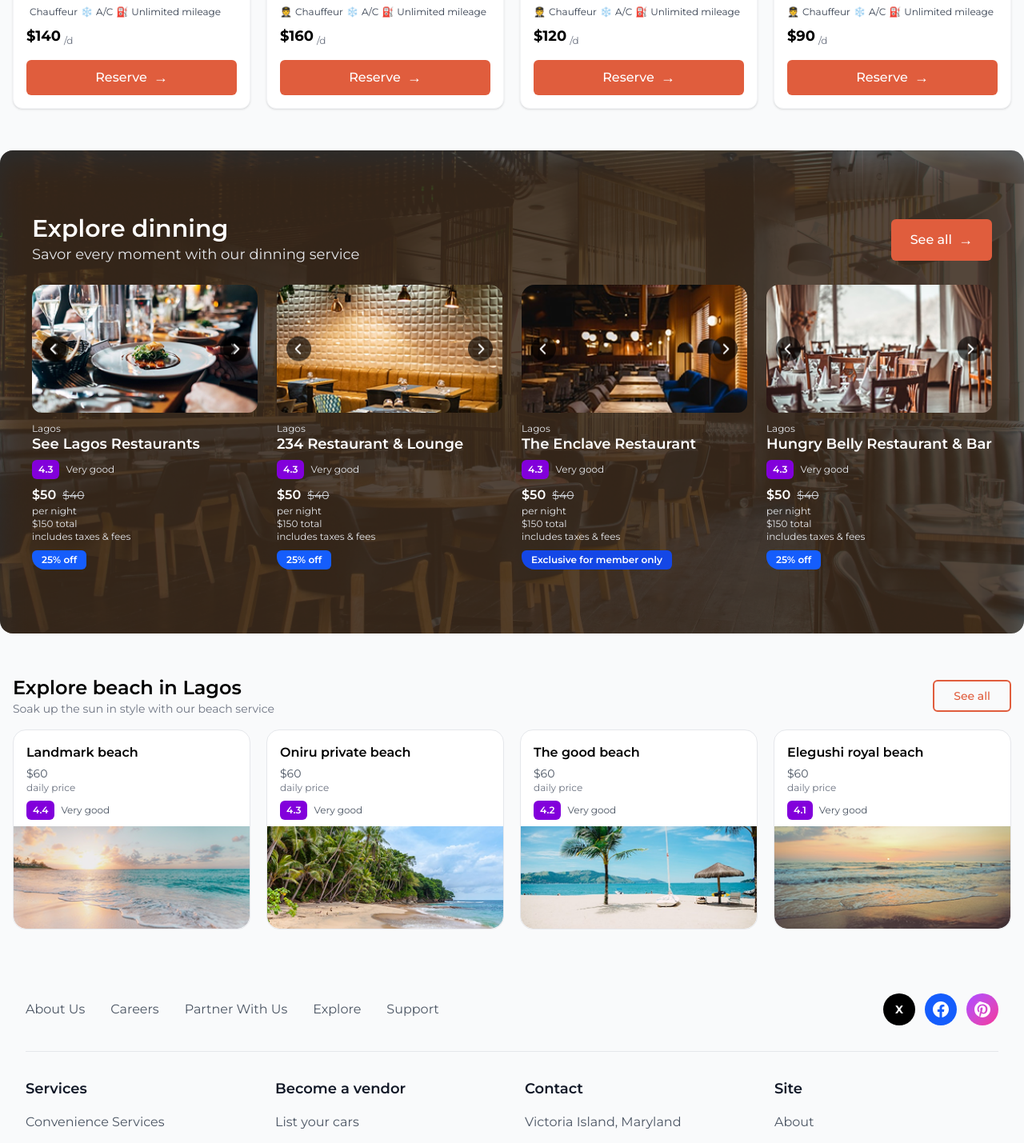
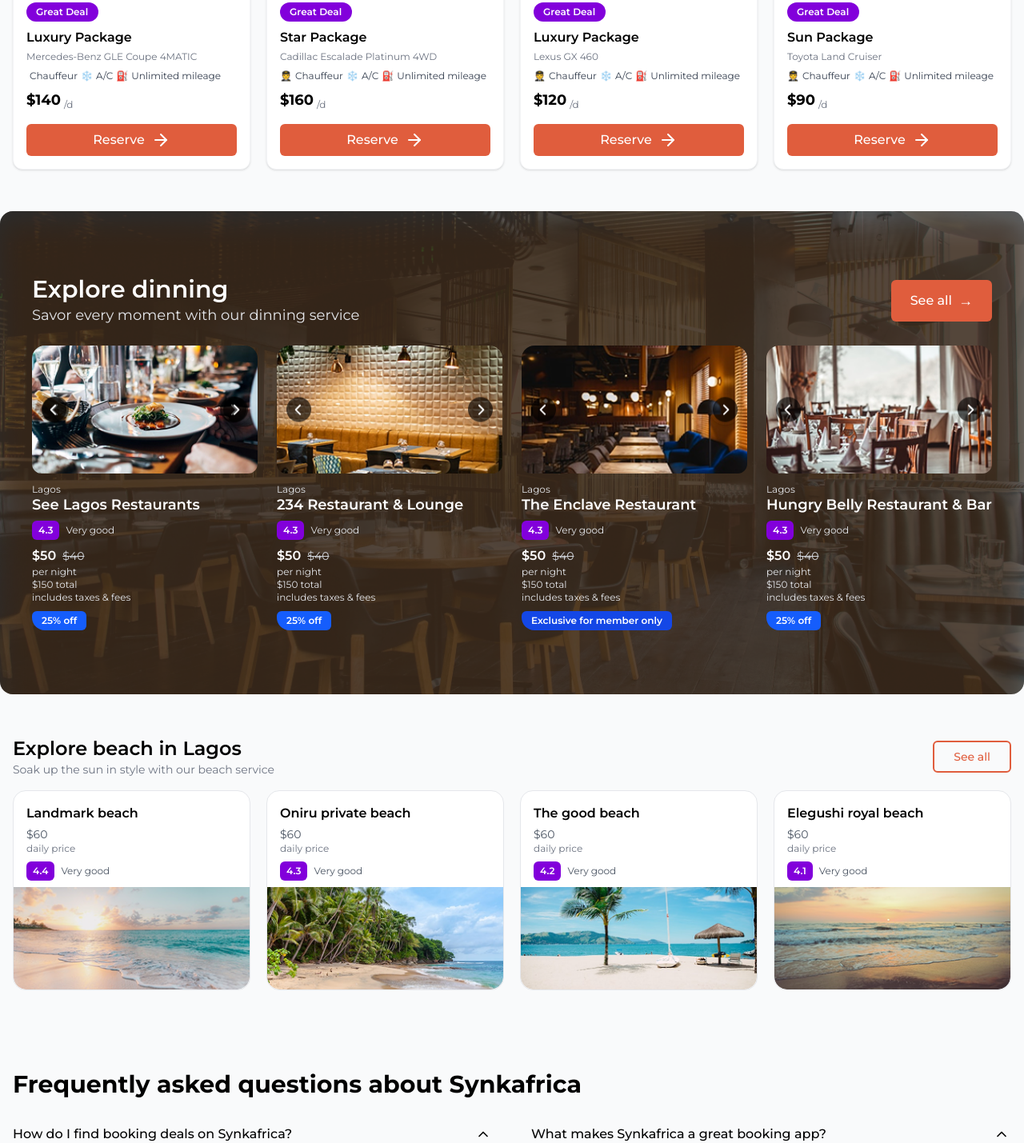
Before and after one commit to Synkafrica-Limited/synkafrica-web_frontend, a Next.js app: page / in a window 1280 px wide. Shown: the part 1368-2797 px from the top of the page at 80% size. Built offline with nearby package versions, Linux system fonts and the light colour scheme.

Commit message:
add faqs page

```diff
--- a/src/app/(main)/page.jsx
+++ b/src/app/(main)/page.jsx
@@ -4,6 +4,7 @@ import BecomeVendorSection from '../customer_landingpage/Become_a_vendorSection'
 import ExploreCarsSection from '../customer_landingpage/Explore_cars';
 import ExploreDiningSection from '../customer_landingpage/Explore_dining';
 import ExploreBeachSection from '../customer_landingpage/Expore_beaches';
+import FaqSection from '../customer_landingpage/Faqs';
 
 export default function HomePage() {
   return (
@@ -15,6 +16,7 @@ export default function HomePage() {
         <ExploreCarsSection />
         <ExploreDiningSection />
         <ExploreBeachSection/>
+        <FaqSection/>
       </div>
     </main>
   );
--- a/src/app/customer_landingpage/Become_a_vendorSection.jsx
+++ b/src/app/customer_landingpage/Become_a_vendorSection.jsx
@@ -3,16 +3,17 @@ import React from "react";
 
 export default function BecomeVendorSection() {
   return (
-    <section className="max-w-7xl mx-auto px-4 py-8">
-      <div className="relative rounded-2xl overflow-hidden md:h-56 flex items-center bg-gradient-to-tr from-blue-200 via-white to-orange-100">
+    <section className="max-w-7xl mx-auto px-4 py-6">
+      <div className="relative rounded-2xl overflow-hidden h-72 md:h-80 flex items-center bg-gradient-to-tr from-blue-200 via-white to-orange-100">
+
         {/* Background image or illustration */}
         <img
           src="/images/banner_1.png" // Replace with your actual image path
           alt="Abstract"
-          className="absolute right-0 top-0 h-55 w-full object-cover"
+          className="absolute right-0 top-0 h-full w-full object-cover"
         />
         {/* Card */}
-        <div className="relative z-10 bg-primary-500 text-white rounded-lg p-6 w-[250px]] ml-6 shadow-lg">
+        <div className="relative z-10 bg-primary-500 justify-center text-white rounded-lg p-8 h-[200px]] w-[250px]] ml-6 shadow-lg">
           <div className="font-semibold text-lg mb-1">Become a vendor</div>
           <div className="text-white text-sm mb-4 opacity-90">
             Create & list your product, and earn with Synkafrica.
--- a/src/app/customer_landingpage/Explore_cars.jsx
+++ b/src/app/customer_landingpage/Explore_cars.jsx
@@ -1,5 +1,6 @@
 import React from "react";
-import Button from "../../components/ui/buttons"; // Adjust the import path if needed
+import Button from "../../components/ui/buttons";
+import { ArrowRight } from 'lucide-react';
 
 const cars = [
 	{
@@ -116,11 +117,10 @@ export default function ExploreCarsSection() {
 							</div>
 							<Button
 								variant="filled"
+								icon={<ArrowRight />}
 								size="md"
 								className="w-full mb-4"
-							>
-								Reserve <span className="ml-2 text-lg">→</span>
-							</Button>
+							>Reserve</Button>
 						</div>
 					</div>
 				))}
--- /dev/null
+++ b/src/app/customer_landingpage/Faqs.jsx
@@ -0,0 +1,82 @@
+"use client";
+
+import React, { useState } from "react";
+import { ChevronDown, ChevronUp } from "lucide-react"; // Ensure you have lucide-react installed
+
+
+const faqs = [
+  {
+    question: "How do I find booking deals on Synkafrica?",
+    answer:
+      "Simply use one of our booking simplified search engine to scan for deal gathered from different businesses. Synkafrica search results pages have loads of filter options to assist you find deals suitable for you.",
+  },
+  {
+    question: "What makes Synkafrica a great booking app?",
+    answer:
+      "On the Synkafrica app you’ll find various great booking offers found on the website and much more. Plus you get notifications directly to your phone. The Synkafrica app is much more than just booking app.",
+  },
+  {
+    question: "How do I use Synkafrica to manage my bookings",
+    answer:
+      "Synkafrica  create a booking option in the menu section, you’ll get information about your completed bookings, and your future bookings already made. You can also make changes or cancel bookings.",
+  },
+  {
+    question: "How do I use Synkafrica to manage my convenience services?",
+    answer: "",
+  },
+];
+
+function FaqItem({ question, answer, open, onClick }) {
+  return (
+    <div className="border-b border-gray-300 pb-4 mb-4">
+      <button
+        className="flex justify-between items-center w-full text-left focus:outline-none"
+        onClick={onClick}
+      >
+        <span className="text-md font-medium">{question}</span>
+        <span className="w-6 h-6 flex items-center justify-center">
+          {open ? (
+            <ChevronUp className="w-5 h-5" />
+          ) : (
+            <ChevronDown className="w-5 h-5" />
+          )}
+        </span>
+      </button>
+      {open && answer && (
+        <div className="mt-2 text-gray-700 text-base">{answer}</div>
+      )}
+    </div>
+  );
+}
+
+export default function FaqSection() {
+  const [openIndexes, setOpenIndexes] = useState([0, 1, 2]);
+
+  const handleToggle = (idx) => {
+    setOpenIndexes((prev) =>
+      prev.includes(idx)
+        ? prev.filter((i) => i !== idx)
+        : [...prev, idx]
+    );
+  };
+
+  return (
+    <section className="max-w-7xl mx-auto px-4 py-12">
+      <h2 className="text-3xl font-bold mb-8">
+        Frequently asked questions about Synkafrica
+      </h2>
+      <div className="grid grid-cols-1 md:grid-cols-2 gap-x-12">
+        {faqs.map((faq, idx) => (
+          <div key={idx}>
+            <FaqItem
+              question={faq.question}
+              answer={faq.answer}
+              open={openIndexes.includes(idx)}
+              onClick={() => handleToggle(idx)}
+            />
+          </div>
+        ))}
+      </div>
+    </section>
+  );
+}
--- a/src/components/ui/buttons.jsx
+++ b/src/components/ui/buttons.jsx
@@ -1,11 +1,14 @@
 // src/components/ui/Button.jsx
 import React from 'react'
+// Example: import { ArrowRight } from 'lucide-react' or import { FaArrowRight } from 'react-icons/fa'
 
 /**
- * @param {'filled'|'outline'} variant
+ * @param {'filled'|'outline'|'icon'} variant
  * @param {'sm'|'md'|'lg'}        size
  * @param {boolean}               disabled
  * @param {React.ReactNode}       children
+ * @param {React.ReactNode}       icon
+ * @param {'left'|'right'}        iconPosition
  * @param {string}                className  extra classes
  * @param {object}                props
  */
@@ -14,6 +17,8 @@ export default function Button({
   size = "md",
   disabled = false,
   children,
+  icon,
+  iconPosition = "right",
   className = "",
   ...props
 }) {
@@ -30,21 +35,35 @@ export default function Button({
 
   const variants = {
     filled: [
-      // default
       "bg-primary-500 text-white",
-      // hover & active
       "hover:bg-primary-400 active:bg-primary-600",
-      // disabled
       "disabled:bg-primary-200 disabled:text-white disabled:cursor-not-allowed",
     ].join(" "),
     outline: [
-      // default
       "border-2 border-primary-500 text-primary-500 bg-transparent",
-      // hover & active
       "hover:bg-primary-50 active:bg-primary-100",
-      // disabled
       "disabled:border-primary-200 disabled:text-primary-200 disabled:cursor-not-allowed",
     ].join(" "),
+    icon: [
+      "bg-primary-500 text-white p-2",
+      "hover:bg-primary-400 active:bg-primary-600",
+      "disabled:bg-primary-200 disabled:text-white disabled:cursor-not-allowed",
+      "rounded-full",
+      "w-10 h-10 justify-center",
+    ].join(" "),
+  }
+
+  if (variant === "icon") {
+    return (
+      <button
+        type="button"
+        disabled={disabled}
+        className={[base, variants.icon, className].join(" ")}
+        {...props}
+      >
+        {icon}
+      </button>
+    )
   }
 
   return (
@@ -59,7 +78,13 @@ export default function Button({
       ].join(" ")}
       {...props}
     >
+      {icon && iconPosition === "left" && (
+        <span className="mr-2 flex items-center">{icon}</span>
+      )}
       {children}
+      {icon && iconPosition === "right" && (
+        <span className="ml-2 flex items-center">{icon}</span>
+      )}
     </button>
   )
 }
```
